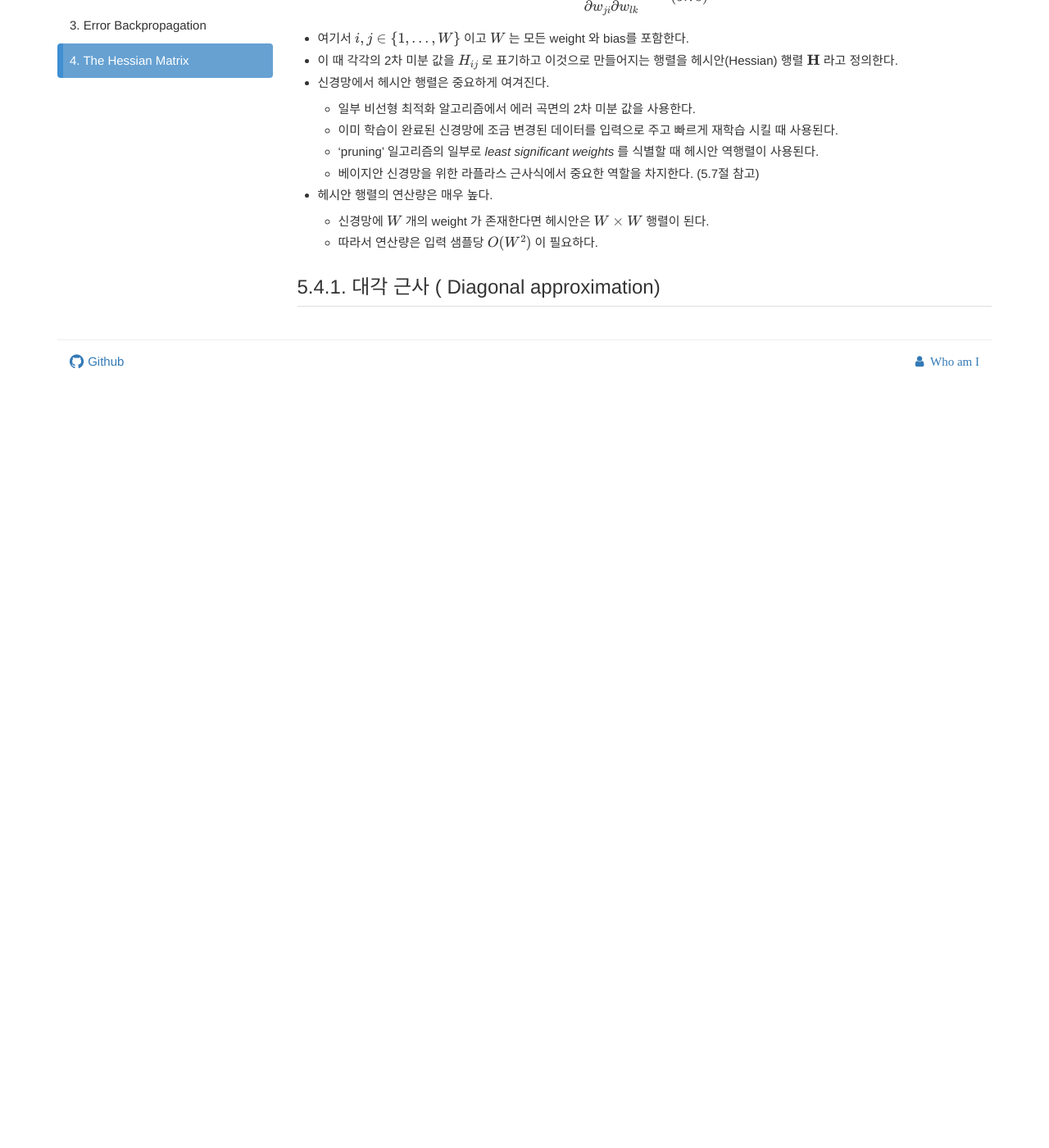
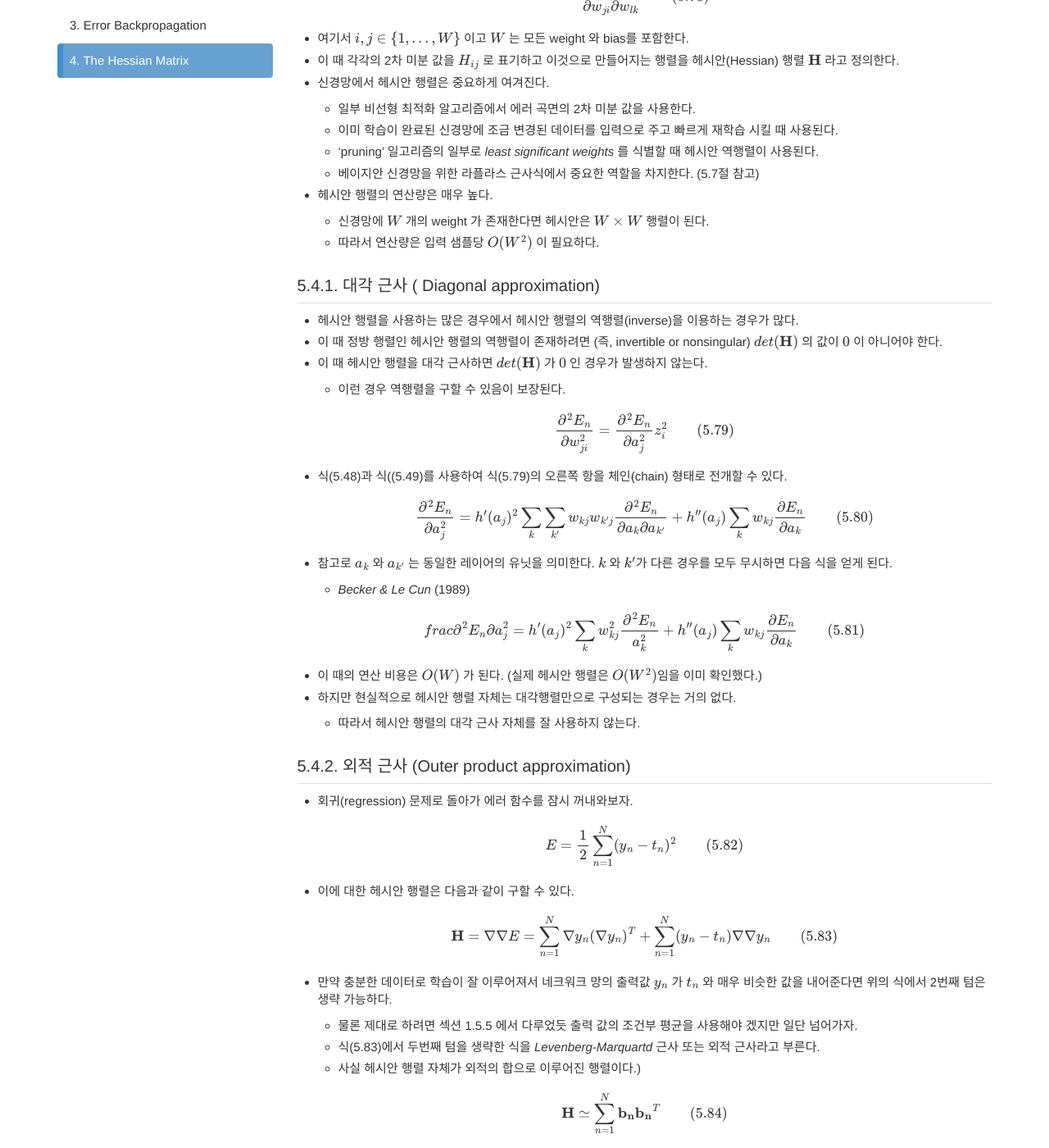
Before and after one commit to norman3/prml, a Jekyll site: the page built from docs/chapter05/4.md, in a window 1280 px wide and 1400 px high, scrolled down 270 px. Shown: the whole window at 82% size. Built offline with Jekyll 4.4.1, drawn with Linux system fonts in a browser that asks for light colours; nearby versions of some CDN libraries; library files that are not in the unit come from our copies; formulas are drawn with MathJax 3; comment, search, counter and statistics services are not loaded; before the commit the page ends 900 px from its top, so only the background shows below that; some of the changed text lies outside the part shown.

Commit message:
add docs

```diff
--- a/docs/chapter05/4.md
+++ b/docs/chapter05/4.md
@@ -20,4 +20,55 @@ $$\frac{\partial^2 E}{\partial w_{ji} \partial w_{lk} } \qquad{(5.78)}$$
     - 신경망에 \\( W \\) 개의 weight 가 존재한다면 헤시안은 \\( W \times W \\) 행렬이 된다.
     - 따라서 연산량은 입력 샘플당 \\( O(W^2) \\) 이 필요하다.
 
-## 5.4.1. 대각 근사 ( Diagonal approximation)
+### 5.4.1. 대각 근사 ( Diagonal approximation)
+
+- 헤시안 행렬을 사용하는 많은 경우에서 헤시안 행렬의 역행렬(inverse)을 이용하는 경우가 많다.
+- 이 때 정방 행렬인 헤시안 행렬의 역행렬이 존재하려면 (즉, invertible or nonsingular) \\(det({\bf H})\\) 의 값이 \\(0\\) 이 아니어야 한다.
+- 이 때 헤시안 행렬을 대각 근사하면 \\(det({\bf H})\\) 가 \\(0\\) 인 경우가 발생하지 않는다.
+    - 이런 경우 역행렬을 구할 수 있음이 보장된다.
+
+$$\frac{\partial^2 E_n}{\partial w^2_{ji}} = \frac{\partial^2 E_n}{\partial a^2_j}z^2_i \qquad{(5.79)}$$
+
+- 식(5.48)과 식((5.49)를 사용하여 식(5.79)의 오른쪽 항을 체인(chain) 형태로 전개할 수 있다.
+
+$$\frac{\partial^2 E_n}{\partial a^2_j} = h'(a_j)^2\sum_k\sum_{k'} w_{kj}w_{k'j}\frac{\partial^2 E_n}{\partial{a_k} \partial{a_{k'}} } + h''(a_j)\sum_k w_{kj}\frac{\partial E_n}{\partial a_k} \qquad{(5.80)}$$
+
+- 참고로 \\(a_k\\) 와 \\(a_{k'}\\) 는 동일한 레이어의 유닛을 의미한다. \\(k\\) 와 \\(k'\\)가 다른 경우를 모두 무시하면 다음 식을 얻게 된다.
+    - *Becker & Le Cun* (1989)
+
+$$frac{\partial^2 E_n}{\partial a^2_j} = h'(a_j)^2\sum_k w^2_{kj}\frac{\partial^2 E_n}{a^2_k} + h''(a_j)\sum_k w_{kj}\frac{\partial E_n}{\partial a_k} \qquad{(5.81)}$$
+
+- 이 때의 연산 비용은 \\(O(W)\\) 가 된다. (실제 헤시안 행렬은 \\(O(W^2)\\)임을 이미 확인했다.)
+- 하지만 현실적으로 헤시안 행렬 자체는 대각행렬만으로 구성되는 경우는 거의 없다.
+    - 따라서 헤시안 행렬의 대각 근사 자체를 잘 사용하지 않는다.
+
+### 5.4.2. 외적 근사 (Outer product approximation)
+
+- 회귀(regression) 문제로 돌아가 에러 함수를 잠시 꺼내와보자.
+
+$$E = \frac{1}{2} \sum_{n=1}^N (y_n - t_n)^2 \qquad{(5.82)}$$
+
+- 이에 대한 헤시안 행렬은 다음과 같이 구할 수 있다.
+
+$${\bf H} = \nabla \nabla E = \sum_{n=1}^N \nabla y_n (\nabla y_n)^T + \sum_{n=1}^N(y_n - t_n)\nabla\nabla y_n \qquad{(5.83)}$$
+
+- 만약 충분한 데이터로 학습이 잘 이루어져서 네크워크 망의 출력값 \\(y_n\\) 가 \\(t_n\\) 와 매우 비슷한 값을 내어준다면 위의 식에서 2번째 텀은 생략 가능하다.
+    - 물론 제대로 하려면 섹션 1.5.5 에서 다루었듯 출력 값의 조건부 평균을 사용해야 겠지만 일단 넘어가자.
+    - 식(5.83)에서 두번째 텀을 생략한 식을 *Levenberg-Marquartd* 근사 또는 외적 근사라고 부른다.
+    - 사실 헤시안 행렬 자체가 외적의 합으로 이루어진 행렬이다.)
+
+$${\bf H} \simeq \sum_{n=1}^N {\bf b_n}{\bf b_n}^T \qquad{(5.84)}$$
+
+- 여기서 \\({\bf b_n} \equiv \nabla a\_n = y\_n\\) 이다.
+    - 회귀 문제에서는 활성(activation) 함수가 identity 이기 때문이다.
+
+- 이 근사법은 헤시안을 구하기 위해 오로지 1차 미분만을 요구하고 backprop 시 \\(O(W)\\) 에 값을 구할 수 있다.
+- 그리고 \\(W\\) 차원의 두 벡터를 외적할 때 \\O(W^2)\\) 이 요구된다.
+
+- 로지스틱 시그모이드 형식을 가지는 활성 함수가 사용되는 경우 근사식은 다음과 같이 된다.
+
+$${\bf H} \simeq \sum_{n=1}^N y_n(1-y_n){\bf b_n}{\bf b_n}^T \qquad{(5.85)}$$
+
+### 5.4.3. 역 헤시안 (Inverse Hessian)
+
+- 앞서 살펴보았던 외적 근사 기법을 통해 헤시안의 역행렬을 구하는 방법을 살펴볼 것이다.
```
Also changed, not shown: docs/chapter08/2.md (+1 -1 lines).
